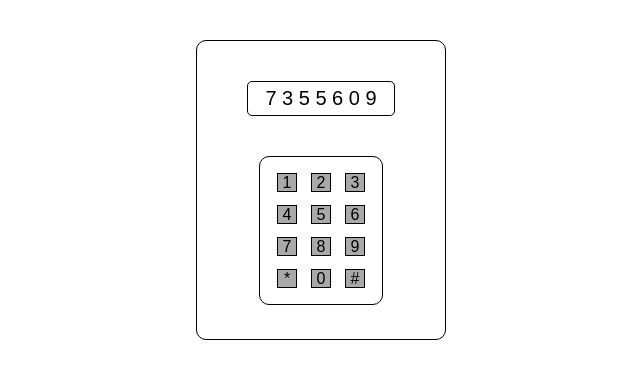
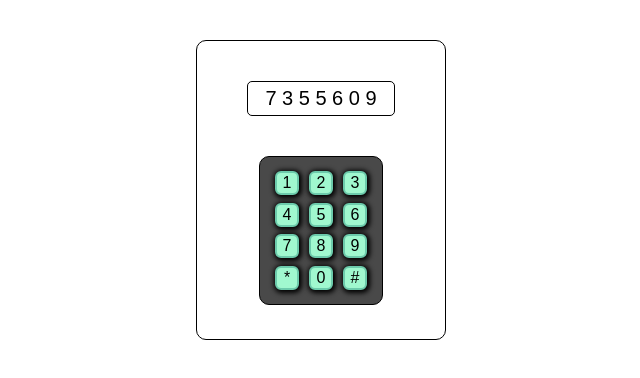
Before and after one commit to dongrigorio2107/demo, a plain HTML site: page index.html in a window 1280 px wide. Shown: the whole page, without its empty margins (319-959 px from the left). Drawn offline with Linux system fonts and the light colour scheme.

Commit message:
button design

```diff
--- a/index.html
+++ b/index.html
@@ -6,23 +6,23 @@
         <link rel="stylesheet" href="styles.css">
     </head>
     <body>
-            <div id="container">
-                <div id="display">7 3 5 5 6 0 9</div>
-                <div id="buttons">
-                <div id="button-1">1</div>
-                <div id="button-2">2</div>
-                <div id="button-3">3</div>
-                <div id="button-4">4</div>
-                <div id="button-5">5</div>
-                <div id="button-6">6</div>
-                <div id="button-7">7</div>
-                <div id="button-8">8</div>
-                <div id="button-9">9</div>
-                <div id="button-0">0</div>
-                <div id="hash">#</div>
-                <div id="asterisk">*</div>
-                </div>
+        <div id="container">
+            <div id="display">7 3 5 5 6 0 9</div>
+            <div id="buttons">
+                <button id="button-1">1</button>
+                <button id="button-2">2</button>
+                <button id="button-3">3</button>
+                <button id="button-4">4</button>
+                <button id="button-5">5</button>
+                <button id="button-6">6</button>
+                <button id="button-7">7</button>
+                <button id="button-8">8</button>
+                <button id="button-9">9</button>
+                <button id="button-0">0</button>
+                <button id="hash">#</button>
+                <button id="asterisk">*</button>
             </div>
+        </div>
         <script src="main.js"></script>
     </body>
 </html>
--- a/styles.css
+++ b/styles.css
@@ -21,6 +21,7 @@ body {
 }
 
 #buttons {
+    background-color: rgb(73, 73, 73);
     border: solid black 1px;
     border-radius: 10px;
     width: 50%;
@@ -38,17 +39,20 @@ body {
         "G H I"
         "J K L";
 }
-#buttons div {
-    background-color: darkgray;
-    border: solid black 1px;
+#buttons button {
+    background-color: rgb(160, 248, 207);
+    border: solid rgb(108, 202, 171) 2px;
+    box-shadow: 1px 1px 5px 2px;
+    border-radius: 25%;
     justify-content: center;
+    align-content: center;
     display: grid;
-    width: 1.2em;
-    height: 1.2em;
+    width: 1.5em;
+    height: 1.5em;
     font-size: 1rem;
     align-self: center;
 }
-#buttons div:hover {
+#buttons button:hover {
     cursor: pointer;
 }
 
```
